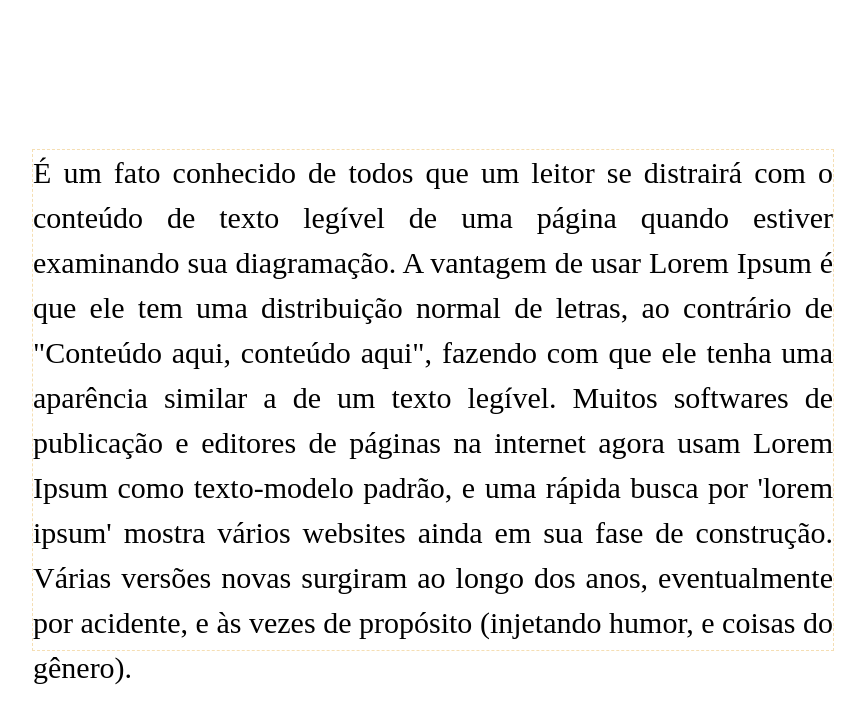
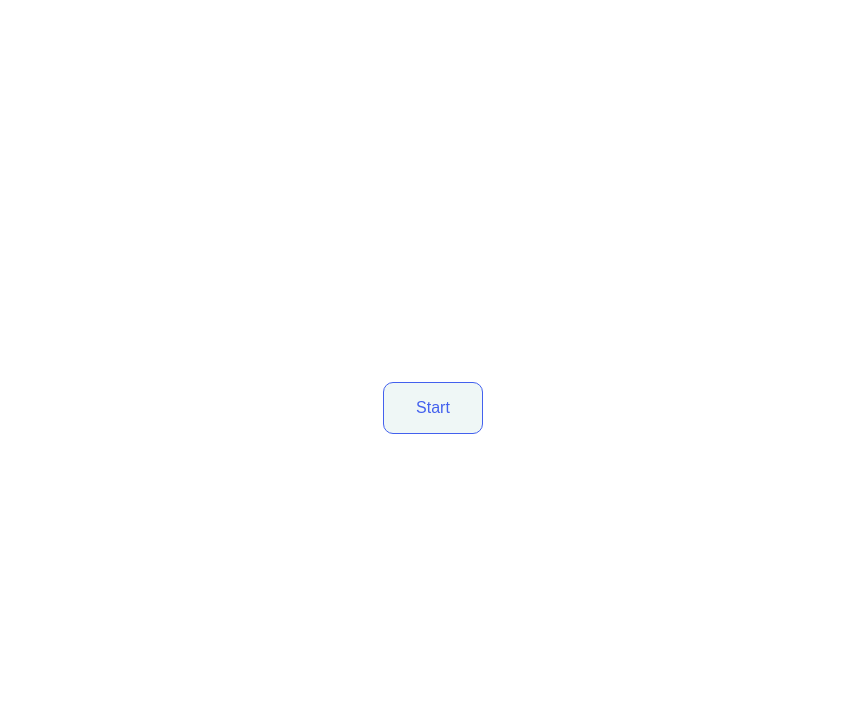
Before and after one commit to natanportilho/typist-dream, an Angular app in the folder typist-dream/: page / in a window 1280 px wide. Shown: the top 722 px of the page, without its empty margins (207-1072 px from the left). Built offline with nearby package versions, Linux system fonts and the light colour scheme.

Commit message:
Creating start button and section where text should be displayed

```diff
--- a/typist-dream/src/app/app.component.css
+++ b/typist-dream/src/app/app.component.css
@@ -11,6 +11,34 @@
     text-align: justify;
     font-size: 30px;
     line-height: 1.5;
-    /* color: wheat; */
-    /* background-color: #e9c46a; */
+    display: none;
 }
+
+.button {
+    background-color: #eff7f6;
+    border: 1px solid #4361ee;
+    color: #4361ee;
+    padding: 16px 32px;
+    text-align: center;
+    text-decoration: none;
+    display: inline-block;
+    font-size: 16px;
+    margin: 4px 2px;
+    transition-duration: 0.4s;
+    cursor: pointer;
+    border-radius: 10px;
+  }
+
+  .button:hover {
+    background-color: #3a0ca3;
+    color: white;
+  }
+
+.initial-section {
+    width: 100%;
+    height: 100vh;
+    /* border: 1px solid black; */
+    display: flex;
+    align-items: center;
+    justify-content: center;
+  }
--- a/typist-dream/src/app/app.component.html
+++ b/typist-dream/src/app/app.component.html
@@ -1,4 +1,12 @@
-<div class="main-section">
+
+
+<div class="initial-section">
+  <button id="start-button" class="button" (click)="start()">Start</button>
+</div>
+<div class="main-section" id="main-section">
+<span>
   É um fato conhecido de todos que um leitor se distrairá com o conteúdo de texto legível de uma página quando estiver examinando sua diagramação. A vantagem de usar Lorem Ipsum é que ele tem uma distribuição normal de letras, ao contrário de "Conteúdo aqui, conteúdo aqui", fazendo com que ele tenha uma aparência similar a de um texto legível. Muitos softwares de publicação e editores de páginas na internet agora usam Lorem Ipsum como texto-modelo padrão, e uma rápida busca por 'lorem ipsum' mostra vários websites ainda em sua fase de construção. Várias versões novas surgiram ao longo dos anos, eventualmente por acidente, e às vezes de propósito (injetando humor, e coisas do gênero).
+</span>
 </div>
+
 <router-outlet></router-outlet>
--- a/typist-dream/src/app/app.component.ts
+++ b/typist-dream/src/app/app.component.ts
@@ -7,4 +7,14 @@ import { Component } from '@angular/core';
 })
 export class AppComponent {
   title = 'typist-dream';
+
+
+
+  start() {
+    const mainSection = document.getElementById('main-section');
+    mainSection.style.display = 'block';
+    const startButton = document.getElementById('start-button');
+    startButton.style.display= 'none';
+  }
+
 }
```
